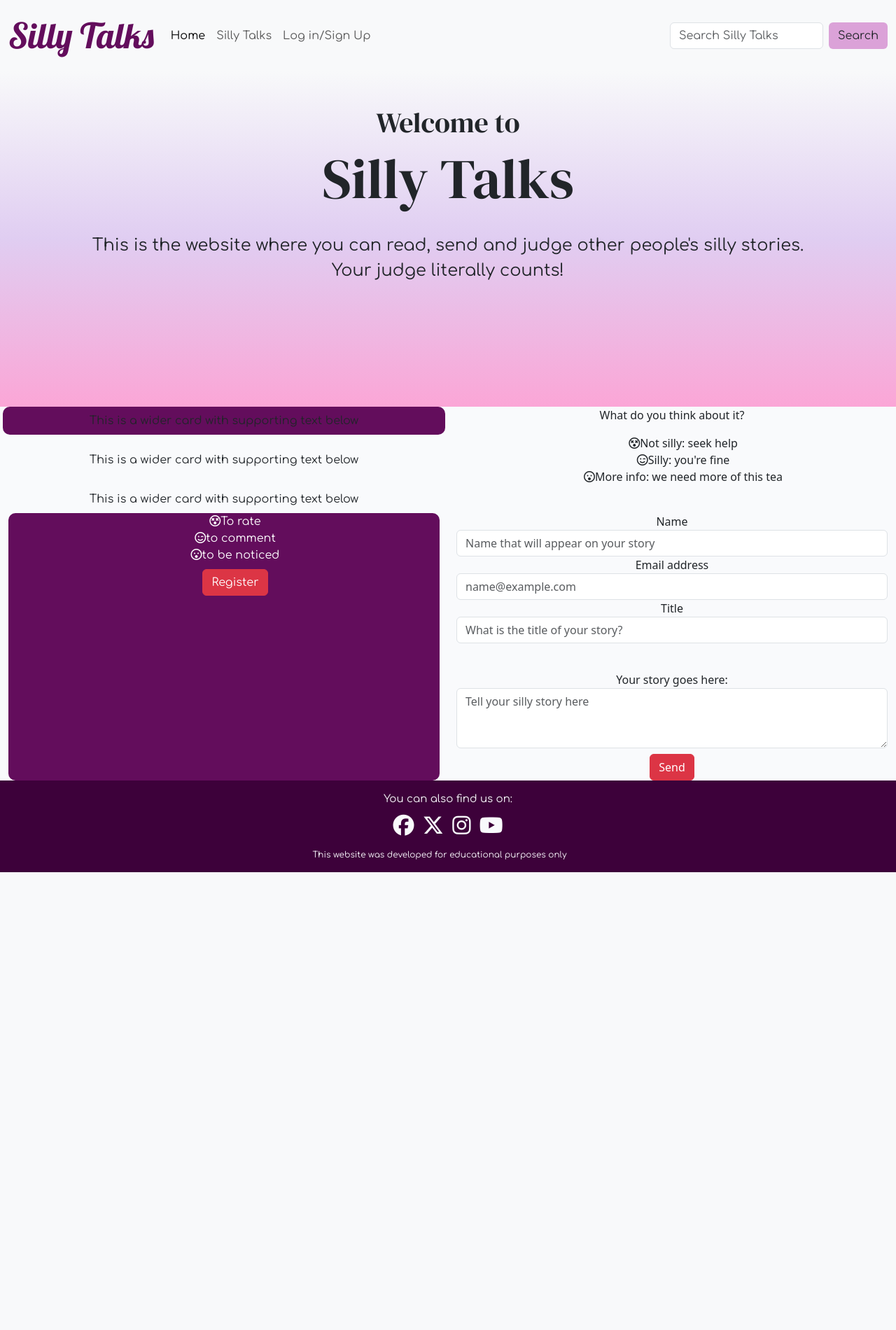
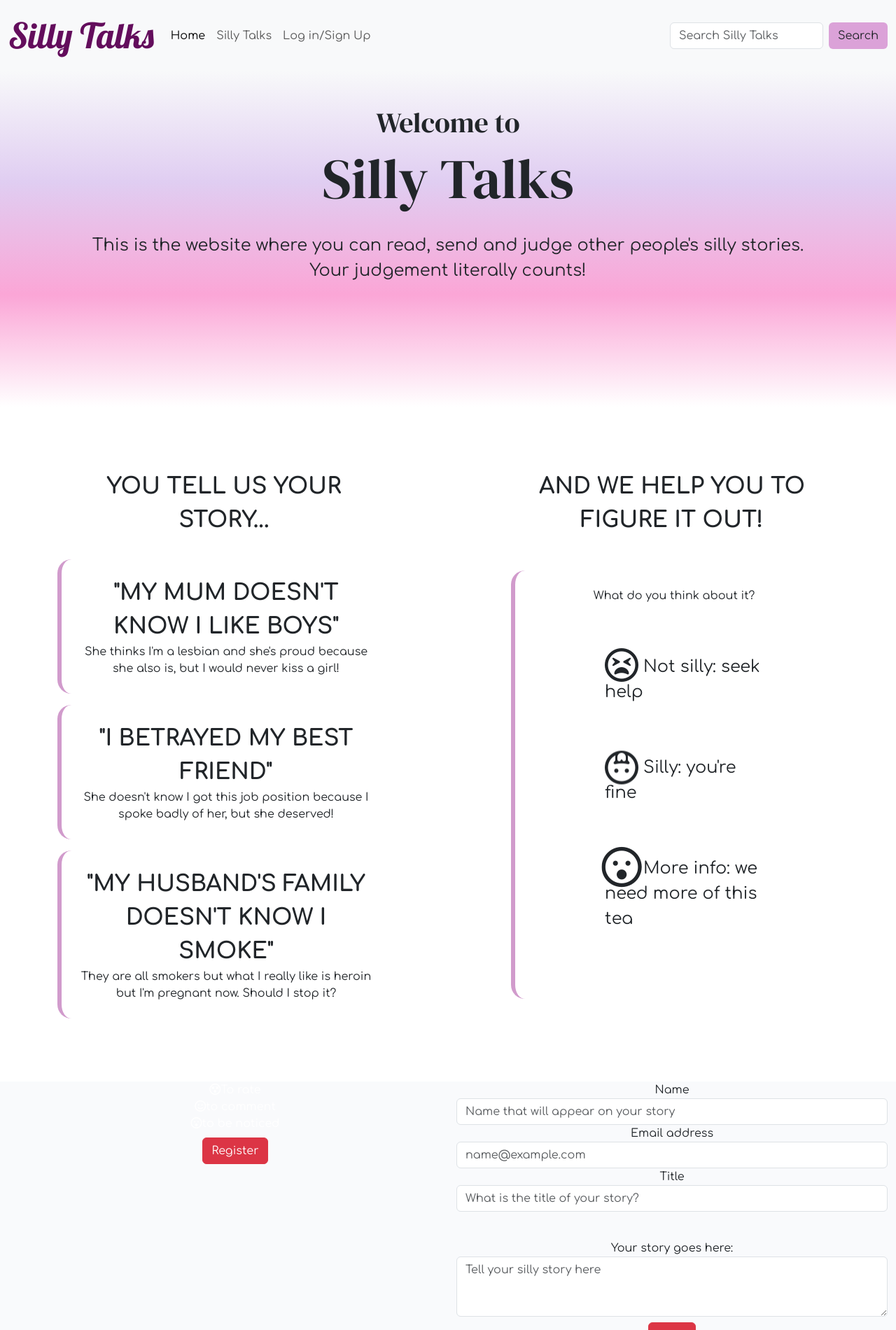
Before and after one commit to Nathisaraujo/project4, a Django app: page / in a window 1280 px wide. Shown: the top 1900 px of the page at 70% size. Before the commit the page ends 1246 px from the top, so only its background shows below. Run offline with Django 4.2, Linux system fonts and the light colour scheme.

Commit message:
style scd-container of home page

```diff
--- a/home/templates/home/home.html
+++ b/home/templates/home/home.html
@@ -4,39 +4,46 @@
 
 <main>
   <!-- first container home page -->
-  <div class="container-fluid text-center container-margin">
+  <div class="container-fluid text-center first-container">
     <h1 class="welcome">Welcome to</h1>
     <h2 class="welcome-text">Silly Talks</h2>
     <p class="welcome-explanation">This is the website where you can read, send and judge other people's silly stories.<br>
-        Your judge literally counts!
+        Your judgement literally counts!
     </p>
   </div>
 
   <!-- second container home page -->
-  <div class="container-fluid text-center">
-    <div class="row">
-      <div class="col-md-6">
+  <div class="container-fluid text-center scd-container">
+    <div class="row text-center">
+      <div class="col-md-6 pd-card">
         <div class="row g-3">
+          <p class="card-font">You tell us your story...</p>
           <div class="card-body">
-            <p class="card-text p-2 background">This is a wider card with supporting text below </p>
+            <p class="card-text p-4 quotes-card"><span class="card-font">"My mum doesn't know I like boys"</span><br>She thinks I'm a lesbian
+            and she's proud because she also is, but I would never kiss a girl!</p>
           </div>
           <div class="card-body">
-            <p class="card-text p-2">This is a wider card with supporting text below </p>
+            <p class="card-text p-4 quotes-card"><span class="card-font">"I betrayed my best friend"</span><br> She doesn't know I got this
+              job position because I spoke badly of her, but she deserved!</p>
           </div>
           <div class="card-body">
-            <p class="card-text p-2">This is a wider card with supporting text below </p>
+            <p class="card-text p-4 quotes-card"><span class="card-font">"My husband's family doesn't know I smoke"</span><br>They are all smokers but
+            what I really like is heroin but I'm pregnant now. Should I stop it?</p>
           </div>
         </div>
       </div>
-      <div class="col-md-6">
+      <div class="col-md-6 pd-card">
         <div class="row">
           <div class="col-md-12">
-            <p>What do you think about it?</p>
-            <ul>
-              <li><i class="fa-regular fa-face-dizzy"></i>Not silly: seek help</li>
-              <li><i class="fa-regular fa-face-smile-wink"></i>Silly: you're fine</li>
-              <li><i class="fa-regular fa-face-surprise"></i>More info: we need more of this tea</li>
-            </ul>
+            <p class="card-font">And we help you to figure it out!</p>
+            <div class="judge-card p-4">
+              <p>What do you think about it?</p>
+              <ul>
+                <li><i class="fa-regular fa-face-tired fa-bounce fa-2xl"></i> Not silly: seek help</li>
+                <li><i class="fa-regular fa-face-grin-tongue fa-spin-pulse fa-2xl"></i> Silly: you're fine</li>
+                <li><i class="fa-regular fa-face-surprise fa-beat fa-2xl"></i> More info: we need more of this tea</li>
+              </ul>
+            </div>
           </div>
         </div>
       </div>
--- a/static/css/style.css
+++ b/static/css/style.css
@@ -1,5 +1,6 @@
 body {
     background-color: #F9FAFC;
+    font-family: "Comfortaa", sans-serif;
 }
 
 /* .brand {
@@ -149,7 +150,7 @@ body {
 /* my css */
 
 .post-card {
-    background-color: #4201376e;
+    background-color: #c27bbcc0;;
     color:#F9FAFC;
     padding: 1.5em;
     margin: 1em;
@@ -202,7 +203,7 @@ body {
 
 .footer-text {
     color: #F9FAFC;
-    font-family: "Comfortaa", sans-serif;
+    /* font-family: "Comfortaa", sans-serif; */
     font-size: 15px;
 }
 
@@ -216,22 +217,18 @@ body {
 
 .btn-sillytalks {
     background-color: #dba2d8;
-    font-family: "Comfortaa", sans-serif;
+    /* font-family: "Comfortaa", sans-serif; */
 }
 
 ul {
     list-style-type: none;
 }
 
-.background {
-    background-color: #630d5c;
-    border-radius: 10px;
-    height: 100%;
+.quotes-card {
+    /* background-color: #c27bbcc0; */
+    border-radius: 20px;
+    border-left: 6px solid #c27bbcc0;
 }
-
-/* footer {
-    position: fixed;
-} */
 
 .welcome-text {
     font-family: "DM Serif Display", serif;
@@ -240,25 +237,50 @@ ul {
 
 .welcome {
     font-family: "DM Serif Display", serif;
-    /* font-size: 10rem; */
     padding-top: 50px;
 }
 
 .welcome-explanation {
-    font-family: "Comfortaa", sans-serif;
+    /* font-family: "Comfortaa", sans-serif; */
     font-size: 1.5rem;
     margin: 30px;
 }
 
-.container-margin {
-    /* background-color: #cd0cdf4f; */
+.first-container {
     min-height: 30rem;
-    /* background-image: url("/static/images/default.jpg");
-    background-repeat: no-repeat;
-    background-size: cover; */
-    background-image: linear-gradient( rgba(248,249,250), rgba(182, 131, 224, 0.377), rgba(255, 0, 140, 0.336));
+    background-image: linear-gradient( rgba(248,249,250), rgba(182, 131, 224, 0.377), rgba(255, 0, 140, 0.336), rgb(255, 255, 255));
+}
 
+.scd-container {
+    min-height: 30rem;
+    background-color: rgb(255, 255, 255);
 }
+
+.pd-card {
+    padding: 90px;
+}
+
+.card-font {
+    font-weight: bold;
+    font-size: 2em;
+    text-transform: uppercase;
+}
+
+.judge-card {
+    /* background-color: #c27bbcc0; */
+    margin-top: 3rem;
+    min-height: 30rem;
+    border-left: 6px solid #c27bbcc0;
+    border-radius: 20px;
+}
+
+div.judge-card ul li{
+    margin: 3em;
+    text-align: left;
+    font-size: 1.5rem;
+}
+
+
 /*I modified */
 
 .post-link:hover,
@@ -267,7 +289,7 @@ ul {
     margin-top: 2.5rem;
     border-radius: 20px;
     background-color:#dba2d8;
-    font-family: "Comfortaa", sans-serif;
+    /* font-family: "Comfortaa", sans-serif; */
 }
 
 .dark-bg {
@@ -278,7 +300,7 @@ ul {
     margin-top: 0.5rem;
 }
 
-.card-text {
+/* .card-text {
     font-family: "Comfortaa", sans-serif;
 }
 
@@ -288,7 +310,7 @@ ul {
 
 .navbar {
     font-family: "Comfortaa", sans-serif;
-}
+} */
 
 .post-title {
     font-family: "DM Serif Display", serif;
@@ -300,3 +322,7 @@ ul {
 .card {
     padding-bottom: 10px;
 }
+
+/* .row {
+    align-items: center;
+} */
```
